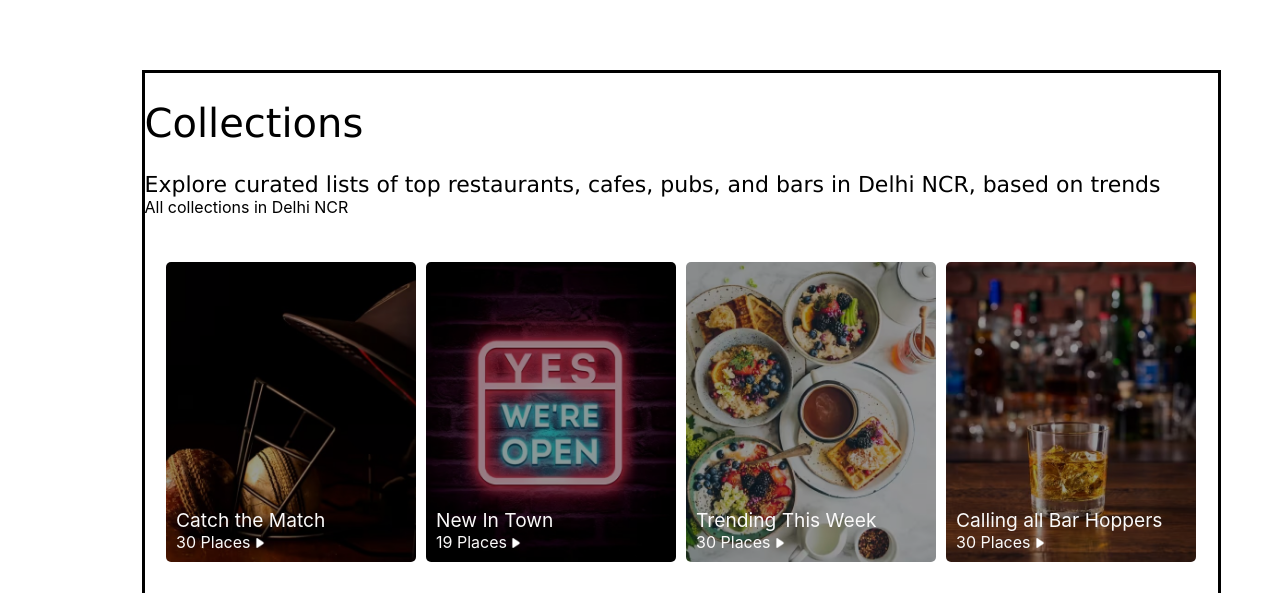
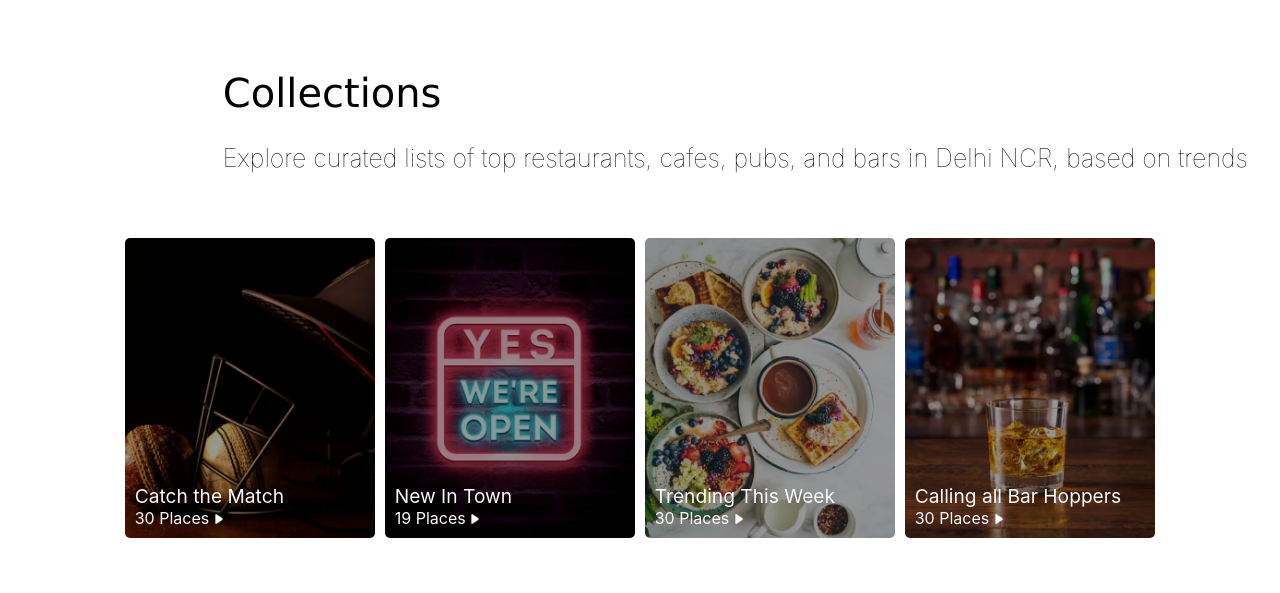
Before and after one commit to prachisinghsherawat/Zomato-Clone, a React (Create React App) app: page / in a window 1280 px wide. Shown: the part 782-1375 px from the top of the page. After the commit the page ends 1325 px from the top, so only its background shows below. Built offline with nearby package versions, Linux system fonts and the light colour scheme.

Commit message:
Collection

```diff
--- a/src/Components/Home/Collection.css
+++ b/src/Components/Home/Collection.css
@@ -1,14 +1,14 @@
 .outerDiv {
-    margin-left: -15%;
+    margin-left: -30%;
     margin-top: 10%;
-    width: 140%;
-    border: 3px solid black;
+    width: 160%;
 }
 
 .outerDiv>h1{
     font-weight: 400;
     font-family: 'Lucida Sans', 'Lucida Sans Regular', 'Lucida Grande', 'Lucida Sans Unicode', Geneva, Verdana, sans-serif;
     font-size: 40px;
+    margin-left: 16%;
 }
 
 .title {
@@ -29,11 +29,11 @@
     justify-content: space-between;
 }
 
-.desc {
-    font-size: 1.2rem;
-    font-family: 'Lucida Sans', 'Lucida Sans Regular', 'Lucida Grande', 'Lucida Sans Unicode', Geneva, Verdana, sans-serif;
-    font-size: 22px;
-    font-weight: 200;
+#desc {
+    font-size: 25px;
+    font-weight: 100;
+    margin-left: 16%;
+    /* font-family: 'Lucida Sans', 'Lucida Sans Regular', 'Lucida Grande', 'Lucida Sans Unicode', Geneva, Verdana, sans-serif; */
 }
 
 .collectionPlacesTag {
--- a/src/Components/Home/Collection.jsx
+++ b/src/Components/Home/Collection.jsx
@@ -16,8 +16,8 @@ export const Collections = () => {
         <div className="outerDiv">
         <h1>Collections</h1>
         <div className="tagLine">
-            <span className="desc">Explore curated lists of top restaurants, cafes, pubs, and bars in Delhi NCR, based on trends</span>
-            <span className="collectionPlacesTag">All collections in Delhi NCR <span className="rightArrowBox"><img className="rightArrow" src={rightArrow} alt="right arrow" /></span></span>
+            <span id="desc">Explore curated lists of top restaurants, cafes, pubs, and bars in Delhi NCR, based on trends</span>
+            <span className="collectionPlacesTag"> <span className="rightArrowBox"><img className="rightArrow" src={rightArrow} alt="right arrow" /></span></span>
         </div>
         <div className="cards">
             <CollectionCard imgSrc={CathTheMatachImg} title="Catch the Match" places="30" />
```
